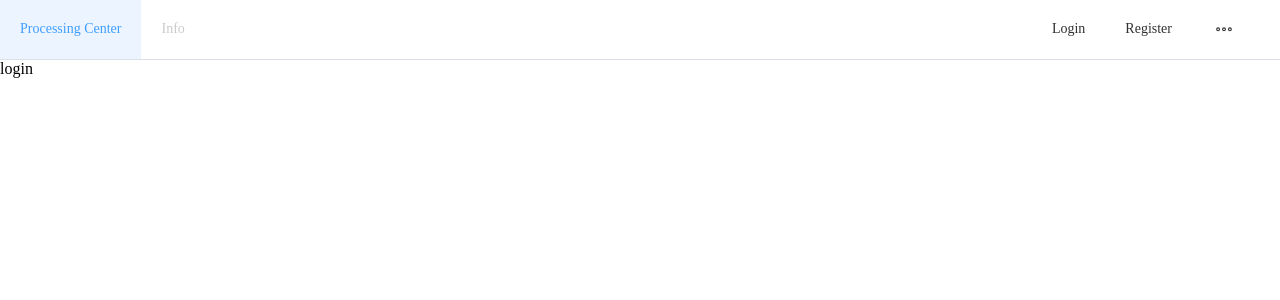
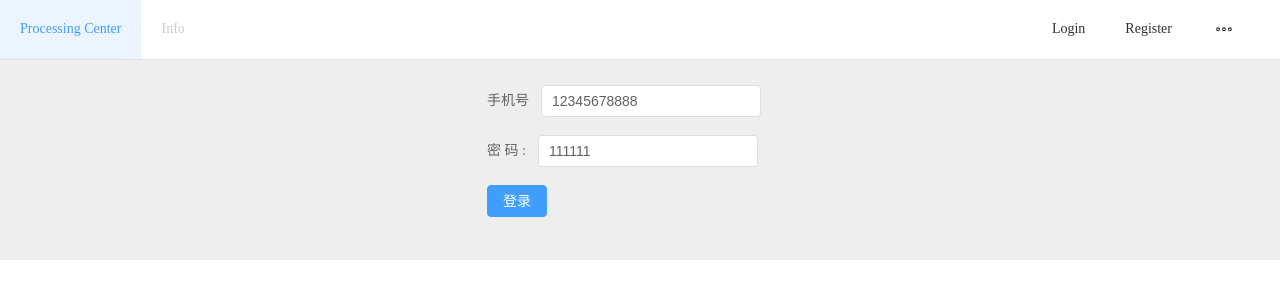
Before and after one commit to iniruiyu/ginvue, a Vue app: page /login in a window 1280 px wide. Shown: the top 300 px of the page. Built offline with nearby package versions, Linux system fonts and the light colour scheme.

Commit message:
vue : 用户登录，注册，注销

```diff
--- a/src/services/storageService.js
+++ b/src/services/storageService.js
@@ -18,10 +18,16 @@ const get = (key) => {
   return localStorage.getItem(key)
 }
 
+//删除
+const remove = (key) => {
+  return localStorage.removeItem(key)
+}
+
 // 导出
 export default {
   set,
   get,
   USER_TOKEN,
   USER_INFO,
+  remove
 }
--- a/src/services/userService.js
+++ b/src/services/userService.js
@@ -5,6 +5,13 @@ import request from '@/utils/request'
 const register = ({ name, telephone, password }) => {
   return request.post('/auth/register', { name, telephone, password })
 }
+
+// 用户登录
+
+const login = ({ name, telephone, password }) => {
+  return request.post('/auth/login', {telephone, password })
+}
+
 // 获取用户信息
 const info = () => {
   return request.get('/auth/info')
@@ -13,4 +20,5 @@ const info = () => {
 export default {
   register,
   info,
+  login,
 }
--- a/src/stores/module/user.js
+++ b/src/stores/module/user.js
@@ -28,12 +28,25 @@ const userModule = {
 
   actions: {
     // 可以根据需要添加 actions，例如异步操作
-    login({ commit }, payload) {
-      const { token, userInfo } = payload
-      commit('SET_TOKEN', token)
-      commit('SET_USERINFO', userInfo)
+    login({ commit }, {telephone,password}) {
+      return new Promise((resolve,rejet)=>{
+        userService.login({telephone,password})
+        .then((res)=>{
+          // 保存token
+          commit('SET_TOKEN',res.data.data.token)
+          return userService.info()
+        }).then(
+            (res)=>{
+            commit('SET_USERINFO',res.data.user),
+            resolve(res)
+            }
+        )
+        .catch((err)=>{
+          rejet(err)
+        })
+      })
     },
-    logout({ commit }) {
+    loginOut({ commit }) {
       // 清除 Token 和用户信息
       commit('SET_TOKEN', null)
       commit('SET_USERINFO', null)
--- a/src/views/layout/NavBar.vue
+++ b/src/views/layout/NavBar.vue
@@ -41,7 +41,7 @@
     <div class="flex-grow" />
     <el-menu-item @click="router.replace('/login')" index="3">{{ userInfo.name }}</el-menu-item>
     <el-menu-item @click="router.push('/register')" index="4">个人主页 </el-menu-item>
-    <el-menu-item @click="router.push('/register')" index="5">登出 </el-menu-item>
+    <el-menu-item @click="loginOut" index="5">登出 </el-menu-item>
     <el-sub-menu index="5">
       <template #title>Workspace</template>
       <el-menu-item index="5-1">item one</el-menu-item>
@@ -71,15 +71,27 @@ const menu_select = ref(true)
 import { computed } from 'vue'
 
 // 导入Vuex导出的store
-import { useStore } from 'vuex'
+import { useStore,mapState,mapActions } from 'vuex'
 const store = useStore()
 
 const userInfo = computed(() => {
   // 将从缓存中获取修改为，从VUEX中获取
-  console.log('computed,', store.state.userModule.userInfo)
-
+  // console.log('computed,', store.state.userModule.userInfo)
   return store.state.userModule.userInfo
 })
+
+// 使用 mapActions 映射 Vuex 的 actions 不推荐
+// const actions = mapActions('userModule', ['loginOut'])
+// const loginOut = actions.loginOut.bind({ $store: store })
+
+const loginOut = () => {
+      store.dispatch('userModule/loginOut');
+      router.push({path: '/login'})
+};
+
+/*const handleSelect = (key, keyPath) => {
+  console.log(key, keyPath)
+}*/
 </script>
 
 <style scoped>
--- a/src/views/login/LoginForm.vue
+++ b/src/views/login/LoginForm.vue
@@ -1,4 +1,89 @@
-<script></script>
+<script lang="ts" setup>
+import { reactive, ref } from 'vue'
+import router from '@/router'
+
+// VUE3组合式VUEX4这么使用
+import { useStore } from 'vuex'
+const store = useStore()
+
+
+const ShowtelephoneValidate = ref(false)
+
+const user = reactive({
+  name: '挖到撒火炬大厦',
+  password: '111111',
+  telephone: '12345678888',
+})
+
+function login() {
+  //表单验证
+  if (user.telephone.length != 11) {
+    ShowtelephoneValidate.value = true
+    return
+  }
+  //请求
+  store.dispatch('userModule/login',user)
+  .then(()=>{
+    router.push({ path: '/home' }) // 跳转主页
+  })
+  .catch((err) => {
+    console.log(err);
+
+      alert(err.response.data.msg)
+    })
+}
+</script>
+
 <template>
-  <div>login</div>
+  <div class="container">
+    <el-form :inline="true" :model="user" class="demo-form-inline">
+      <!-- <el-form-item label="用户名">
+        <el-input v-model="user.name" placeholder="username" clearable />
+      </el-form-item>
+
+      <br /> -->
+
+      <el-form-item label="手机号">
+        <el-input v-model="user.telephone" placeholder="username" clearable />
+      </el-form-item>
+      <br />
+
+      <el-form-item label="密 码 :">
+        <el-input v-model="user.password" placeholder="username" clearable />
+      </el-form-item>
+      <!-- <el-form-item label="Activity time">
+      <el-date-picker
+        v-model="user.password"
+        type="date"
+        placeholder="Pick a date"
+        clearable
+      />
+    </el-form-item> -->
+
+      <br />
+
+      <el-form-item>
+        <el-button type="primary" @click="login">登录</el-button>
+      </el-form-item>
+    </el-form>
+  </div>
 </template>
+
+<style>
+.container {
+  display: flex;
+
+  justify-content: center; /* 水平居中 */
+  align-items: center; /* 垂直居中 */
+  height: 200px; /* 设置容器高度 */
+  /*border: 1px solid black; /* 可视化边界 */
+  background-color: #eeeeee;
+}
+.demo-form-inline .el-input {
+  --el-input-width: 220px;
+}
+
+.demo-form-inline .el-select {
+  --el-select-width: 220px;
+}
+</style>
```
